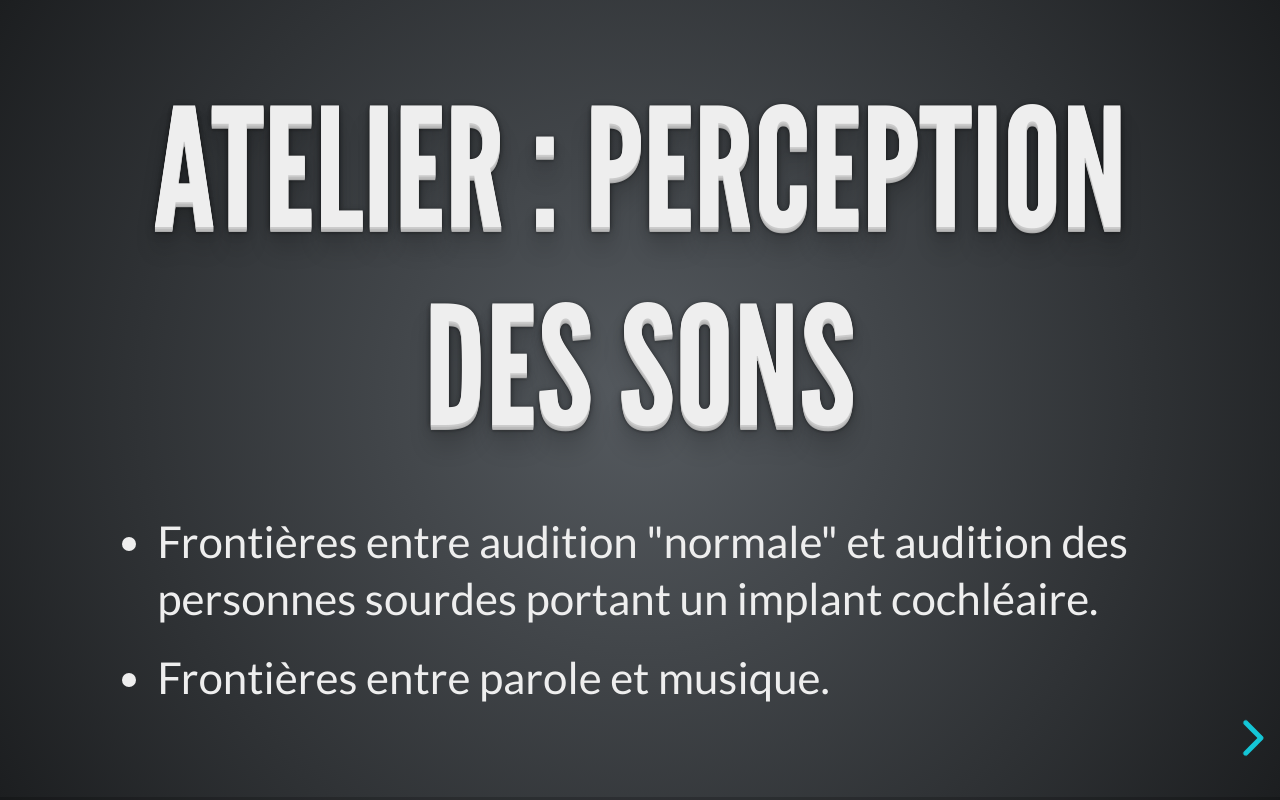
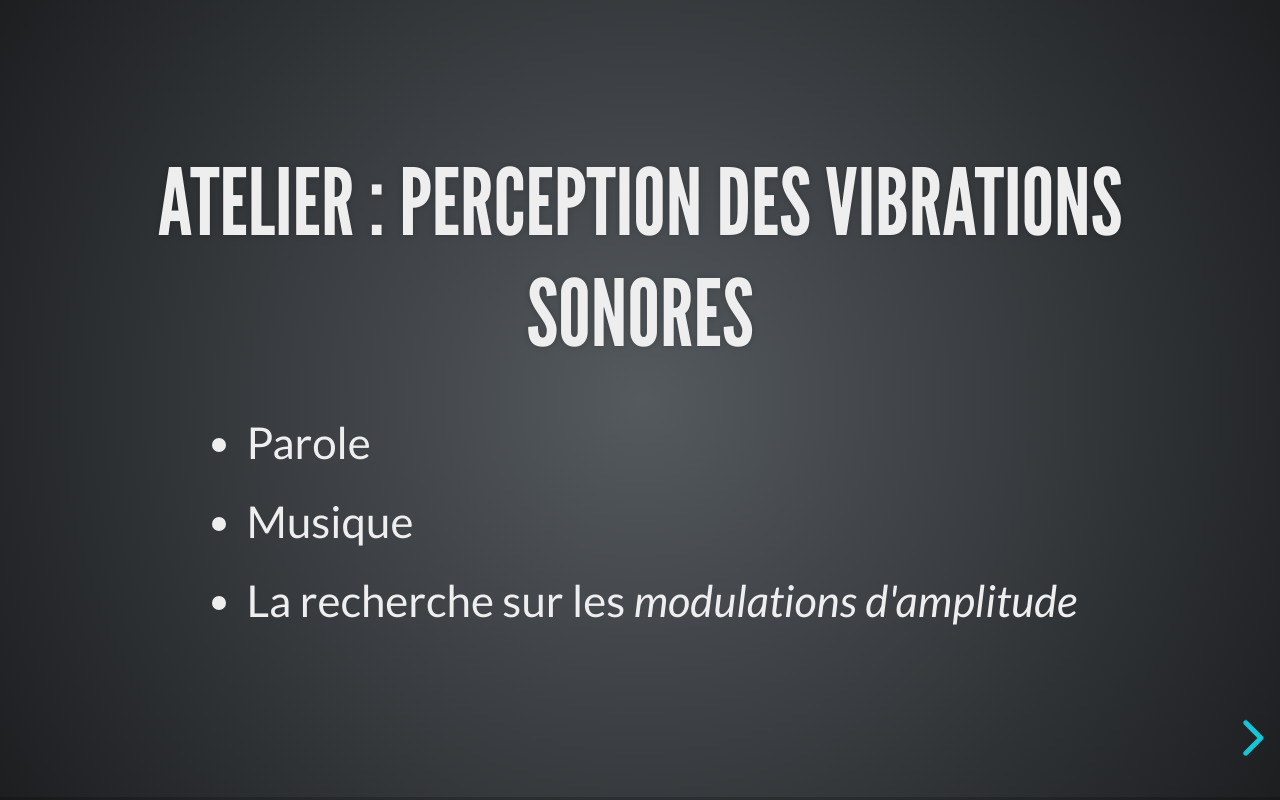
Before and after one commit to crouzet-o/NBC2023-Vibrations, a website: page slides/index.html in a window 1280 px wide. Drawn offline with Linux system fonts and the light colour scheme.

Commit message:
First steps in schematic filterbank drawing

```diff
--- a/slides/index.html
+++ b/slides/index.html
@@ -21,12 +21,19 @@
 		<section data-markdown>
 
 		  <textarea data-template>
-		  # Atelier : Perception des sons
+		  ## Atelier : Perception des vibrations sonores
 
-		  - Frontières entre audition "normale" et audition des
-		  personnes sourdes portant un implant cochléaire.
+		  - Parole
 
-		  - Frontières entre parole et musique.
+		  - Musique
+
+		  - La recherche sur les _modulations d'amplitude_
+
+		  <!--Frontières entre audition "normale" et
+		  audition des personnes sourdes portant un implant
+		  cochléaire.
+
+		  - Frontières entre parole et musique.-->
 		  </textarea>
 		</section>
 
```
Also changed, not shown: 2 other files.
